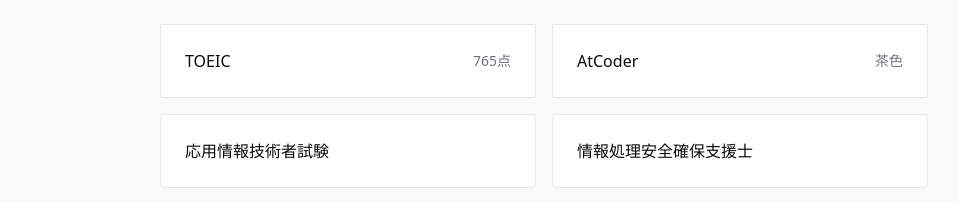
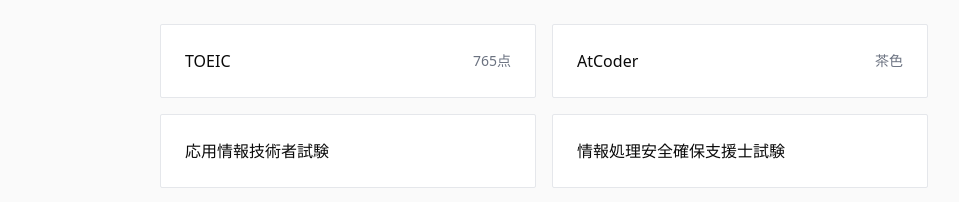
Before and after one commit to sanbay3/san_bay3_portfolio, a Next.js app: page / in a window 1280 px wide. Shown: the part 1940-2142 px from the top of the page, without its empty margins (96-1055 px from the left). Built offline with nearby package versions, Linux system fonts and the light colour scheme.

Commit message:
Fix certifications card

```diff
--- a/components/Certifications.tsx
+++ b/components/Certifications.tsx
@@ -25,7 +25,7 @@
       name: '応用情報技術者試験',
     },
     {
-      name: '情報処理安全確保支援士',
+      name: '情報処理安全確保支援士試験',
     },
     {
       name: 'ITIL Foundation',
```
